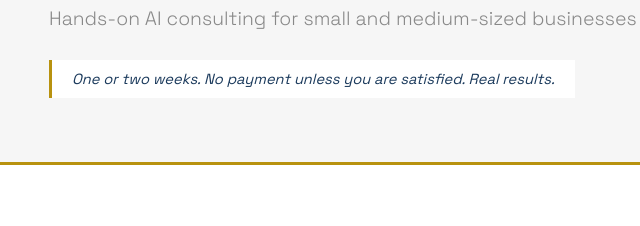
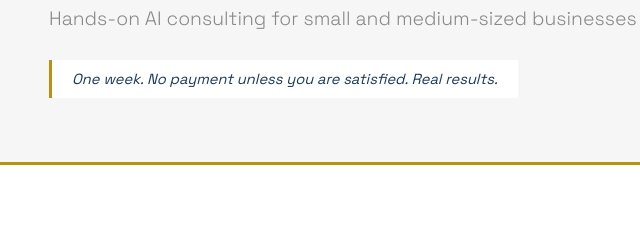
Before and after one commit to printforgood-sys/printforgoodfilms, a plain HTML site: page ai.html in a window 1280 px wide. Shown: the part 336-562 px from the top of the page, 161-801 px from the left. Drawn offline with nearby package versions, Linux system fonts and the light colour scheme; a script that the page names is missing.

Commit message:
Update hero guarantee from 'One or two weeks' to 'One week'

```diff
--- a/ai.html
+++ b/ai.html
@@ -324,7 +324,7 @@
         <div class="ai-title">AI at the Table</div>
         <div class="ai-sub">Hands-on AI consulting for small and medium-sized businesses</div>
         <div class="hero-guar">
-          <p>One or two weeks. No payment unless you are satisfied. Real results.</p>
+          <p>One week. No payment unless you are satisfied. Real results.</p>
         </div>
       </div>
     </div>
```
